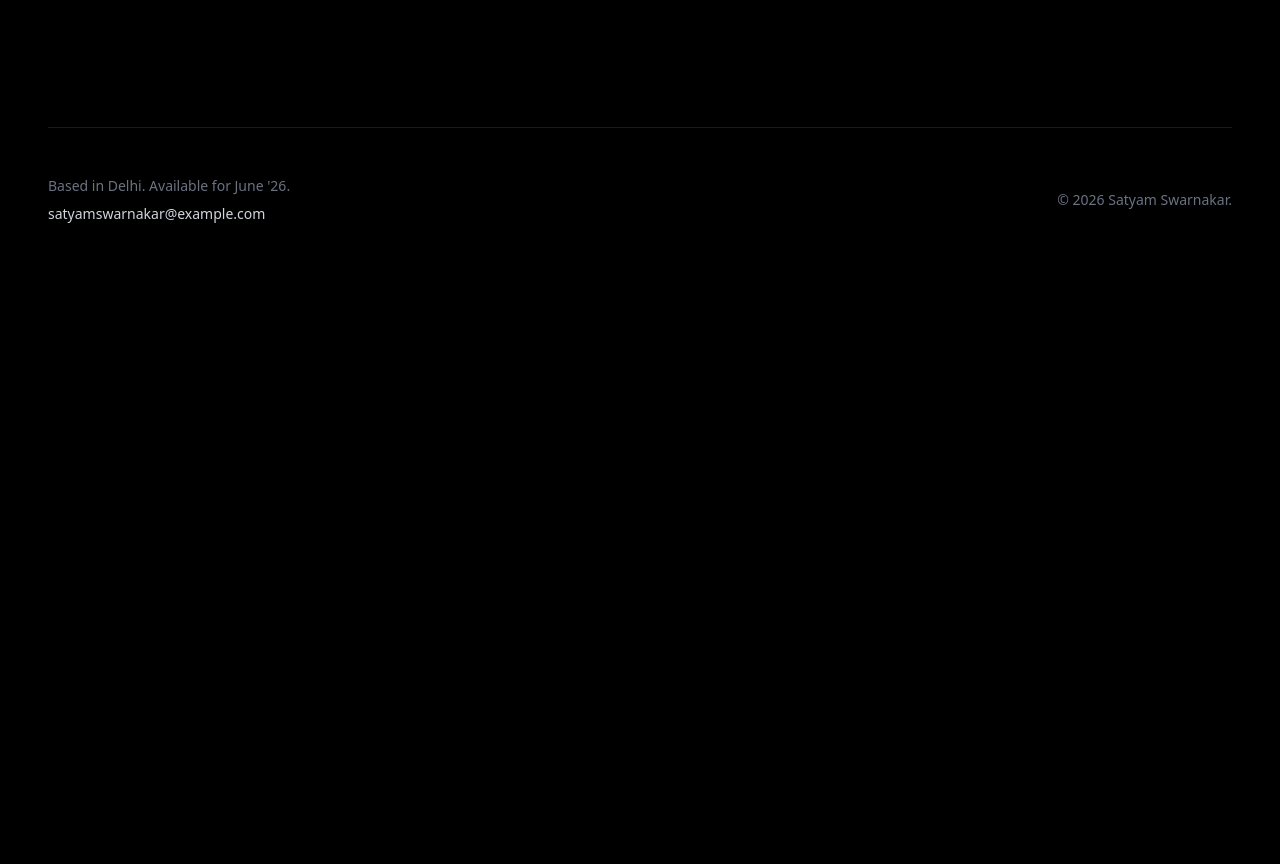
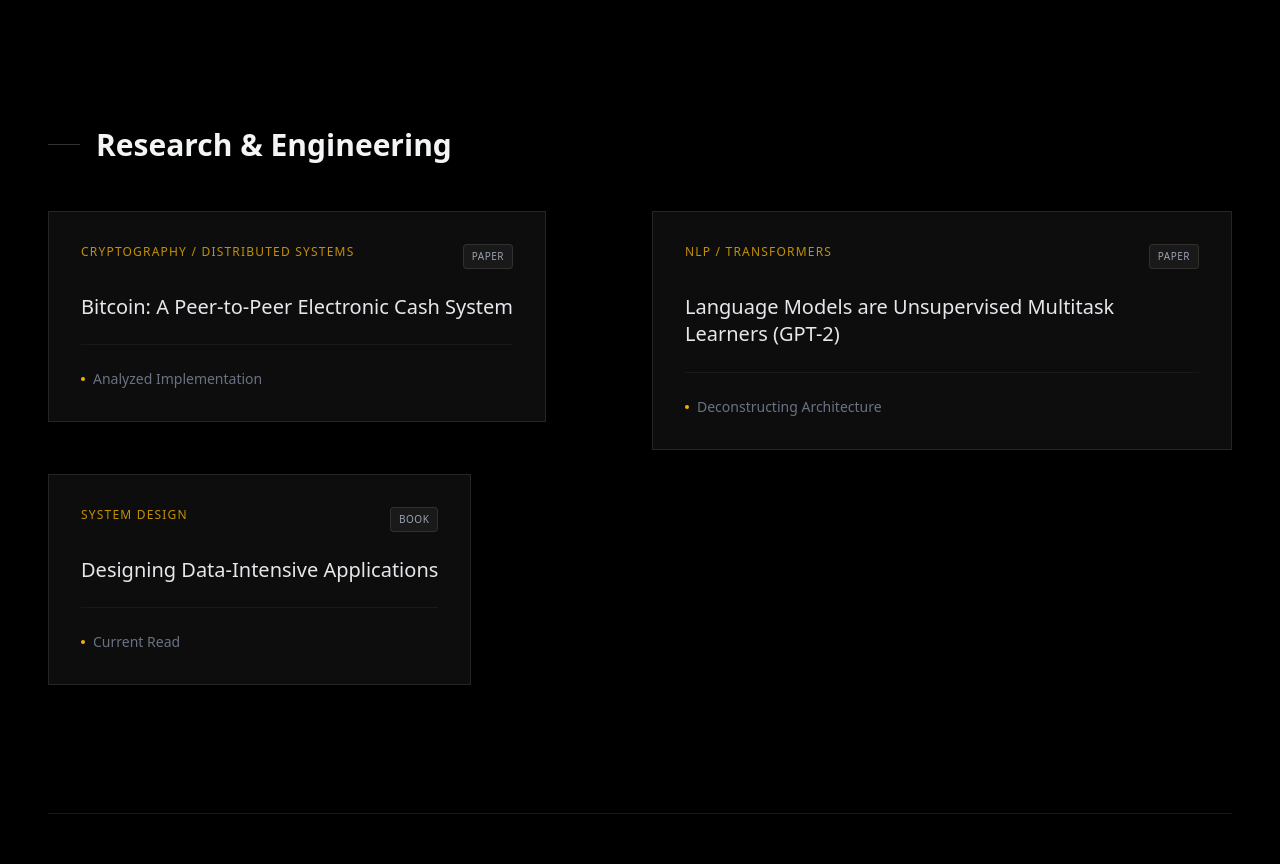
Before and after one commit to satyam-coder07/portfolio, a React (Vite) app: page / in a window 1280 px wide. Shown: the part 1702-2566 px from the top of the page. Before the commit the page ends 2006 px from the top, so only its background shows below. Built offline with nearby package versions, Linux system fonts and the light colour scheme.

Commit message:
Added research section

```diff
--- a/src/App.jsx
+++ b/src/App.jsx
@@ -98,6 +98,41 @@
                     ))}
                 </section>
 
+                {/* Deep Dives Section */}
+                <section className="mb-32">
+                    <Reveal>
+                        <h2 className="text-2xl md:text-3xl font-bold mb-8 md:mb-12 flex items-center gap-4">
+                            <span className="w-8 h-[1px] bg-white/20"></span>
+                            Research & Engineering
+                        </h2>
+                    </Reveal>
+                    <div className="grid grid-cols-1 md:grid-cols-2 gap-6">
+                        {config.deepDives.map((item, index) => (
+                            <Reveal key={index} delay={0.2 + (index * 0.1)}>
+                                <div className="h-full p-6 md:p-8 border border-white/10 bg-white/5 hover:scale-[1.02] hover:shadow-[0_0_30px_rgba(234,179,8,0.1)] transition-all duration-500 group cursor-default">
+                                    <div className="flex flex-col h-full justify-between gap-6">
+                                        <div>
+                                            <div className="flex justify-between items-start mb-6">
+                                                <span className="text-xs font-medium tracking-widest uppercase text-yellow-500/80">{item.tag}</span>
+                                                <span className="text-[10px] px-2 py-1 bg-white/5 border border-white/10 rounded uppercase tracking-wider text-gray-400">{item.type}</span>
+                                            </div>
+                                            <h3 className="text-xl font-medium text-gray-200 group-hover:text-white transition-colors leading-snug">
+                                                {item.title}
+                                            </h3>
+                                        </div>
+                                        <div className="pt-6 border-t border-white/5">
+                                            <span className="text-sm text-gray-500 flex items-center gap-2">
+                                                <span className="w-1 h-1 rounded-full bg-yellow-500"></span>
+                                                {item.status}
+                                            </span>
+                                        </div>
+                                    </div>
+                                </div>
+                            </Reveal>
+                        ))}
+                    </div>
+                </section>
+
                 {/* Footer */}
                 <footer className="border-t border-white/10 pt-12 flex flex-col md:flex-row justify-between items-start md:items-center text-gray-500 text-sm gap-8">
                     <Reveal delay={0.5}>
--- a/src/data.js
+++ b/src/data.js
@@ -32,5 +32,25 @@
             link: "#"
         }
     ],
+    deepDives: [
+        {
+            title: "Bitcoin: A Peer-to-Peer Electronic Cash System",
+            tag: "Cryptography / Distributed Systems",
+            status: "Analyzed Implementation",
+            type: "Paper"
+        },
+        {
+            title: "Language Models are Unsupervised Multitask Learners (GPT-2)",
+            tag: "NLP / Transformers",
+            status: "Deconstructing Architecture",
+            type: "Paper"
+        },
+        {
+            title: "Designing Data-Intensive Applications",
+            tag: "System Design",
+            status: "Current Read",
+            type: "Book"
+        }
+    ],
     footer: "Based in Delhi. Available for June '26."
 };
```
